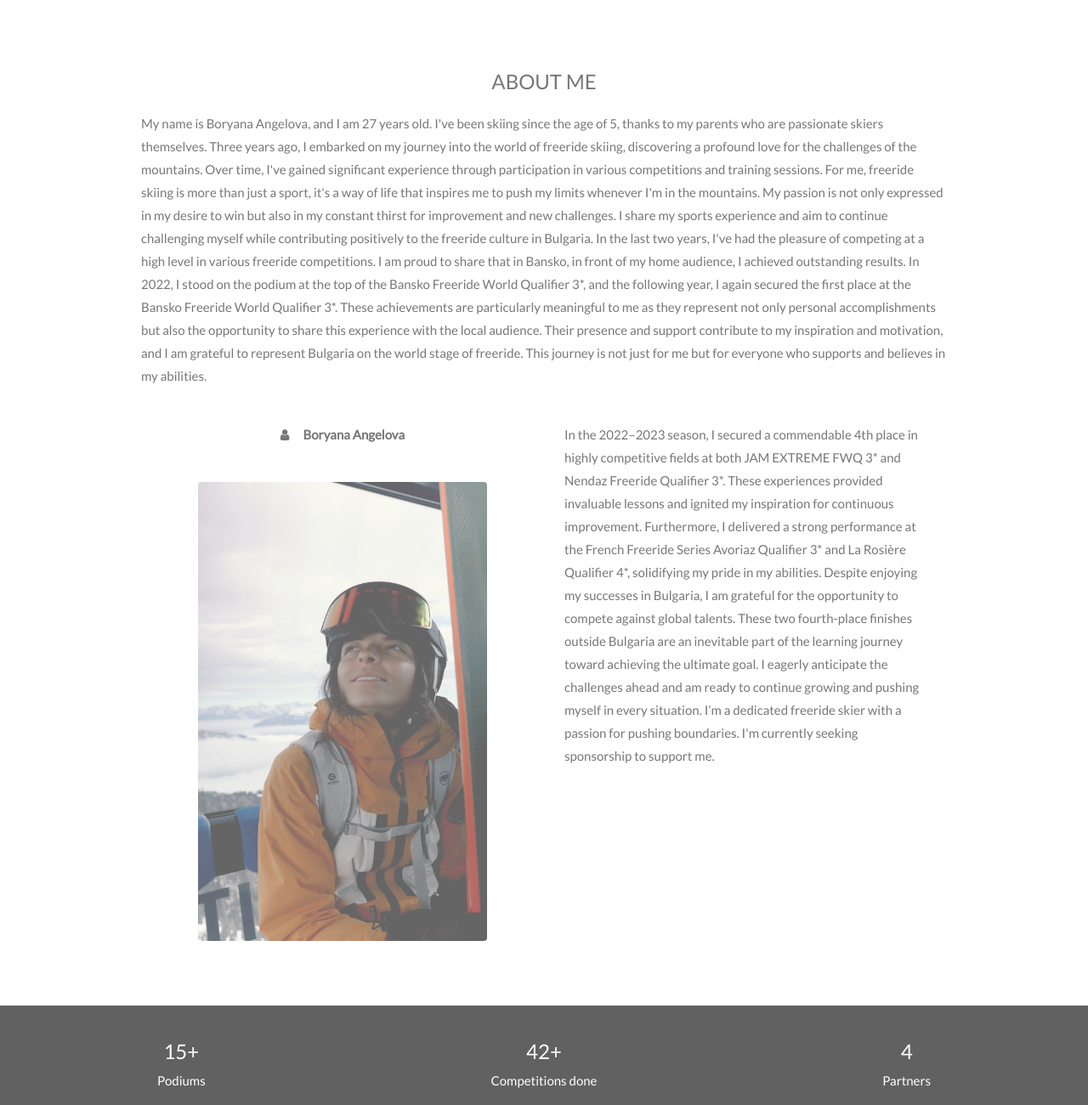
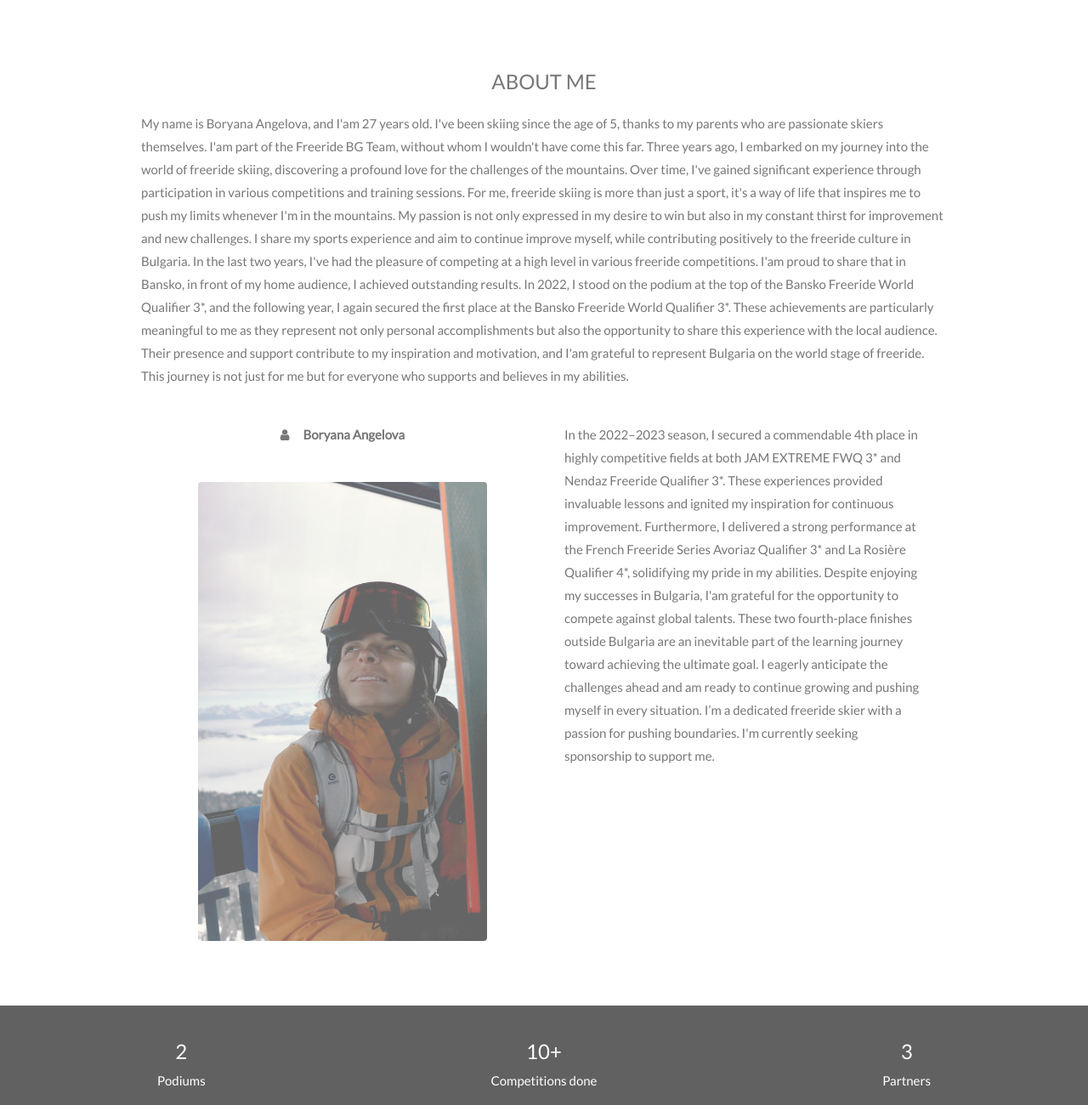
Before and after one commit to Ldpavlov/boryana-angelova, a plain HTML site: page index.html in a window 1280 px wide. Shown: the part 400-1700 px from the top of the page at 85% size. Drawn offline with nearby package versions, Linux system fonts and the light colour scheme.

Commit message:
text changed

```diff
--- a/index.html
+++ b/index.html
@@ -107,21 +107,22 @@
     <!-- Container (About Section) -->
     <div class="w3-content w3-container w3-padding-64" id="about">
         <h3 class="w3-center">ABOUT ME</h3>
-        <p>My name is Boryana Angelova, and I am 27 years old. I've been skiing since the age of 5, thanks to my parents
-            who are passionate skiers themselves. Three years ago, I embarked on my journey into the world of freeride
-            skiing, discovering a profound love for the challenges of the mountains. Over time, I've gained significant
-            experience through participation in various competitions and training sessions.
+        <p>My name is Boryana Angelova, and I'am 27 years old. I've been skiing since the age of 5, thanks to my parents
+            who are passionate skiers themselves. I'am part of the Freeride BG Team, without whom I wouldn't have come
+            this far. Three years ago, I embarked on my journey into the world of freeride skiing, discovering a
+            profound love for the challenges of the mountains. Over time, I've gained significant experience through
+            participation in various competitions and training sessions.
             For me, freeride skiing is more than just a sport, it's a way of life that inspires me to push my limits
             whenever I'm in the mountains. My passion is not only expressed in my desire to win but also in my constant
-            thirst for improvement and new challenges. I share my sports experience and aim to continue challenging
-            myself while contributing positively to the freeride culture in Bulgaria.
+            thirst for improvement and new challenges. I share my sports experience and aim to continue improve myself,
+            while contributing positively to the freeride culture in Bulgaria.
             In the last two years, I've had the pleasure of competing at a high level in various freeride competitions.
-            I am proud to share that in Bansko, in front of my home audience, I achieved outstanding results. In 2022, I
+            I'am proud to share that in Bansko, in front of my home audience, I achieved outstanding results. In 2022, I
             stood on the podium at the top of the Bansko Freeride World Qualifier 3*, and the following year, I again
             secured the first place at the Bansko Freeride World Qualifier 3*.
             These achievements are particularly meaningful to me as they represent not only personal accomplishments but
             also the opportunity to share this experience with the local audience. Their presence and support contribute
-            to my inspiration and motivation, and I am grateful to represent Bulgaria on the world stage of freeride.
+            to my inspiration and motivation, and I'am grateful to represent Bulgaria on the world stage of freeride.
             This journey is not just for me but for everyone who supports and believes in my abilities.
         </p>
         <div class="w3-row">
@@ -140,7 +141,7 @@
                     inspiration for continuous improvement. Furthermore, I delivered a strong performance at the French
                     Freeride
                     Series Avoriaz Qualifier 3* and La Rosière Qualifier 4*, solidifying my pride in my abilities.
-                    Despite enjoying my successes in Bulgaria, I am grateful for the opportunity to compete against
+                    Despite enjoying my successes in Bulgaria, I'am grateful for the opportunity to compete against
                     global
                     talents. These two fourth-place finishes outside Bulgaria are an inevitable part of the learning
                     journey
@@ -169,15 +170,15 @@
 
     <div class="w3-row w3-center w3-dark-grey w3-padding-16">
         <div class="w3-third w3-section">
-            <span class="w3-xlarge">15+</span><br>
+            <span class="w3-xlarge">2</span><br>
             Podiums
         </div>
         <div class="w3-third w3-section">
-            <span class="w3-xlarge">42+</span><br>
+            <span class="w3-xlarge">10+</span><br>
             Competitions done
         </div>
         <div class="w3-third w3-section">
-            <span class="w3-xlarge">4</span><br>
+            <span class="w3-xlarge">3</span><br>
             Partners
         </div>
         <!-- <div class="w3-quarter w3-section">
@@ -206,44 +207,36 @@
         <!-- Responsive Grid. Four columns on tablets, laptops and desktops. Will stack on mobile devices/small screens (100% width) -->
         <div class="w3-row-padding w3-center">
             <div class="w3-col m3">
-                <img src="image/pic4.jpg" style="width:100%" onclick="onClick(this)" class="w3-hover-opacity"
-                    alt="">
+                <img src="image/pic4.jpg" style="width:100%" onclick="onClick(this)" class="w3-hover-opacity" alt="">
             </div>
 
             <div class="w3-col m3">
-                <img src="image/pic10.jpg" style="width:100%" onclick="onClick(this)" class="w3-hover-opacity"
-                    alt="">
+                <img src="image/pic10.jpg" style="width:100%" onclick="onClick(this)" class="w3-hover-opacity" alt="">
             </div>
 
             <div class="w3-col m3">
-                <img src="image/pic7.jpg" style="width:100%" onclick="onClick(this)" class="w3-hover-opacity"
-                    alt="">
+                <img src="image/pic7.jpg" style="width:100%" onclick="onClick(this)" class="w3-hover-opacity" alt="">
             </div>
 
             <div class="w3-col m3">
-                <img src="image/pic3.jpg" style="width:100%" onclick="onClick(this)" class="w3-hover-opacity"
-                    alt="">
+                <img src="image/pic3.jpg" style="width:100%" onclick="onClick(this)" class="w3-hover-opacity" alt="">
             </div>
         </div>
 
         <div class="w3-row-padding w3-center w3-section">
             <div class="w3-col m3">
-                <img src="image/pic5.jpg" style="width:100%" onclick="onClick(this)" class="w3-hover-opacity"
-                    alt="">
+                <img src="image/pic5.jpg" style="width:100%" onclick="onClick(this)" class="w3-hover-opacity" alt="">
             </div>
 
             <div class="w3-col m3">
-                <img src="image/pic9.jpg" style="width:100%" onclick="onClick(this)" class="w3-hover-opacity"
-                    alt="">
+                <img src="image/pic9.jpg" style="width:100%" onclick="onClick(this)" class="w3-hover-opacity" alt="">
             </div>
 
             <div class="w3-col m3">
-                <img src="image/pod.jpg" style="width:100%" onclick="onClick(this)" class="w3-hover-opacity"
-                    alt="">
+                <img src="image/pod.jpg" style="width:100%" onclick="onClick(this)" class="w3-hover-opacity" alt="">
             </div>
             <div class="w3-col m3">
-                <img src="image/pic1.jpg" style="width:100%" onclick="onClick(this)" class="w3-hover-opacity"
-                    alt="">
+                <img src="image/pic1.jpg" style="width:100%" onclick="onClick(this)" class="w3-hover-opacity" alt="">
             </div>
         </div>
     </div>
@@ -303,7 +296,8 @@
     <footer class="w3-center w3-black w3-padding-64 w3-opacity w3-hover-opacity-off">
         <a href="#home" class="w3-button w3-light-grey"><i class="fa fa-arrow-up w3-margin-right"></i>To the top</a>
         <div class="w3-xlarge w3-section">
-            <a href="https://www.facebook.com/bori.pavlova" class="fa fa-facebook-official w3-hover-opacity" title="Facebook"></a>
+            <a href="https://www.facebook.com/bori.pavlova" class="fa fa-facebook-official w3-hover-opacity"
+                title="Facebook"></a>
             <!-- <a href="https://www.instagram.com/ldpavlov/" class="fa fa-instagram w3-hover-opacity"></a> -->
             <a href="https://www.freerideworldtour.com/qualifier/riders/boryana-angelova/?season=2023"
                 class="fa fa-bars w3-hover-opacity" title="Freeride Qualifier Profile"></a>
```
